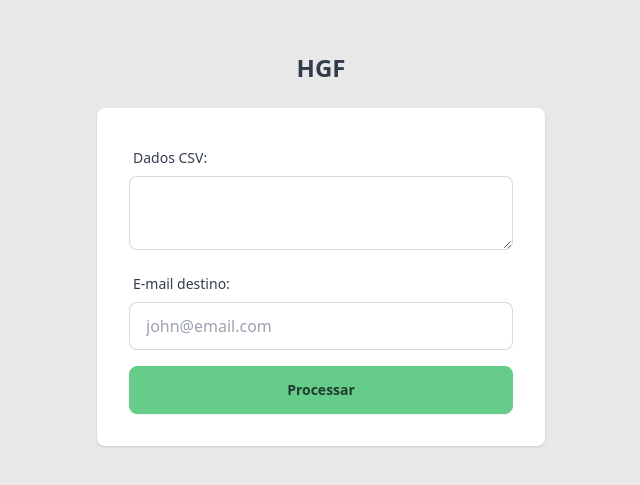
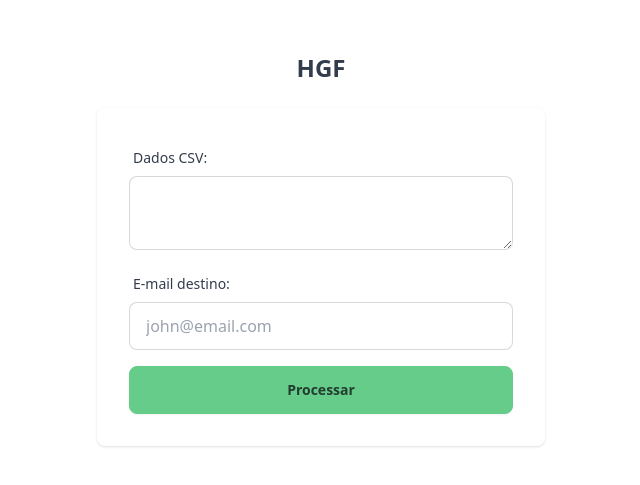
Before and after one commit to leonunesbs/injecoes, a Next.js app: page /v2 in a window 1280 px wide. Shown: the part 191-676 px from the top of the page, without its empty margins (319-959 px from the left). Built offline with nearby package versions, Linux system fonts and the light colour scheme.

Commit message:
fix: fix

```diff
--- a/src/app/v2/page.tsx
+++ b/src/app/v2/page.tsx
@@ -1,6 +1,6 @@
 import { redirect } from 'next/navigation';
 import nodemailer from 'nodemailer';
-import { MailOptions } from 'nodemailer/lib/sendmail-transport';
+import { MailOptions } from 'nodemailer/lib/json-transport';
 import { PDFDocument, StandardFonts } from 'pdf-lib';
 
 import { Data } from '../page';
@@ -43,14 +43,10 @@ export default function V2() {
         treatmentType: row[10],
       }));
 
-    const fillPdfTemplateWithData = async ({
-      patientId,
-      patientName,
-      staffName,
-      procedureDate,
-      treatmentType,
-    }: Data) => {
-      const modelPDFBytes = await fetch('https://hgf-solutions.vercel.app/modelo.pdf').then((res) => res.arrayBuffer());
+    const fillPdfTemplateWithData = async (
+      { patientId, patientName, staffName, procedureDate, treatmentType }: Data,
+      modelPDFBytes: ArrayBuffer
+    ) => {
       const pdfDoc = await PDFDocument.load(modelPDFBytes);
       const pages = pdfDoc.getPages();
       const timesRomanFont = await pdfDoc.embedFont(StandardFonts.TimesRoman);
@@ -88,10 +84,11 @@ export default function V2() {
     };
     const fillPDF = async () => {
       const pdfDoc = await PDFDocument.create();
+      const modelPDFBytes = await fetch('https://hgf-solutions.vercel.app/modelo.pdf').then((res) => res.arrayBuffer());
       for (let i = 0; i < processedData.length; i++) {
         const data = processedData[i];
         if (!data.patientName) continue;
-        const newPdfBytes = await fillPdfTemplateWithData(data);
+        const newPdfBytes = await fillPdfTemplateWithData(data, modelPDFBytes);
         const newPdfDoc = await PDFDocument.load(newPdfBytes);
         const copiedPages = await pdfDoc.copyPages(newPdfDoc, [0, 1, 2]);
         copiedPages.forEach((page) => pdfDoc.addPage(page));
@@ -129,11 +126,11 @@ export default function V2() {
     fillPDF();
   }
   return (
-    <main className="py-10 px-4 space-y-10 w-full bg-base-200 min-h-full">
+    <main className="py-10 px-4 space-y-10 w-full min-h-full">
       <section>
         <div className="flex flex-col items-center justify-center px-6 py-8 mx-auto md:h-screen lg:py-0">
           <h1 className="text-2xl mb-6 font-bold">HGF</h1>
-          <div className="w-full bg-white rounded-lg shadow dark:border md:mt-0 sm:max-w-md xl:p-0 dark:bg-gray-800 dark:border-gray-700">
+          <div className="w-full rounded-lg shadow dark:border md:mt-0 sm:max-w-md xl:p-0">
             <div className="p-6 space-y-4 md:space-y-6 sm:p-8">
               <form action={action} className="space-y-4">
                 <div className="form-control">
```
